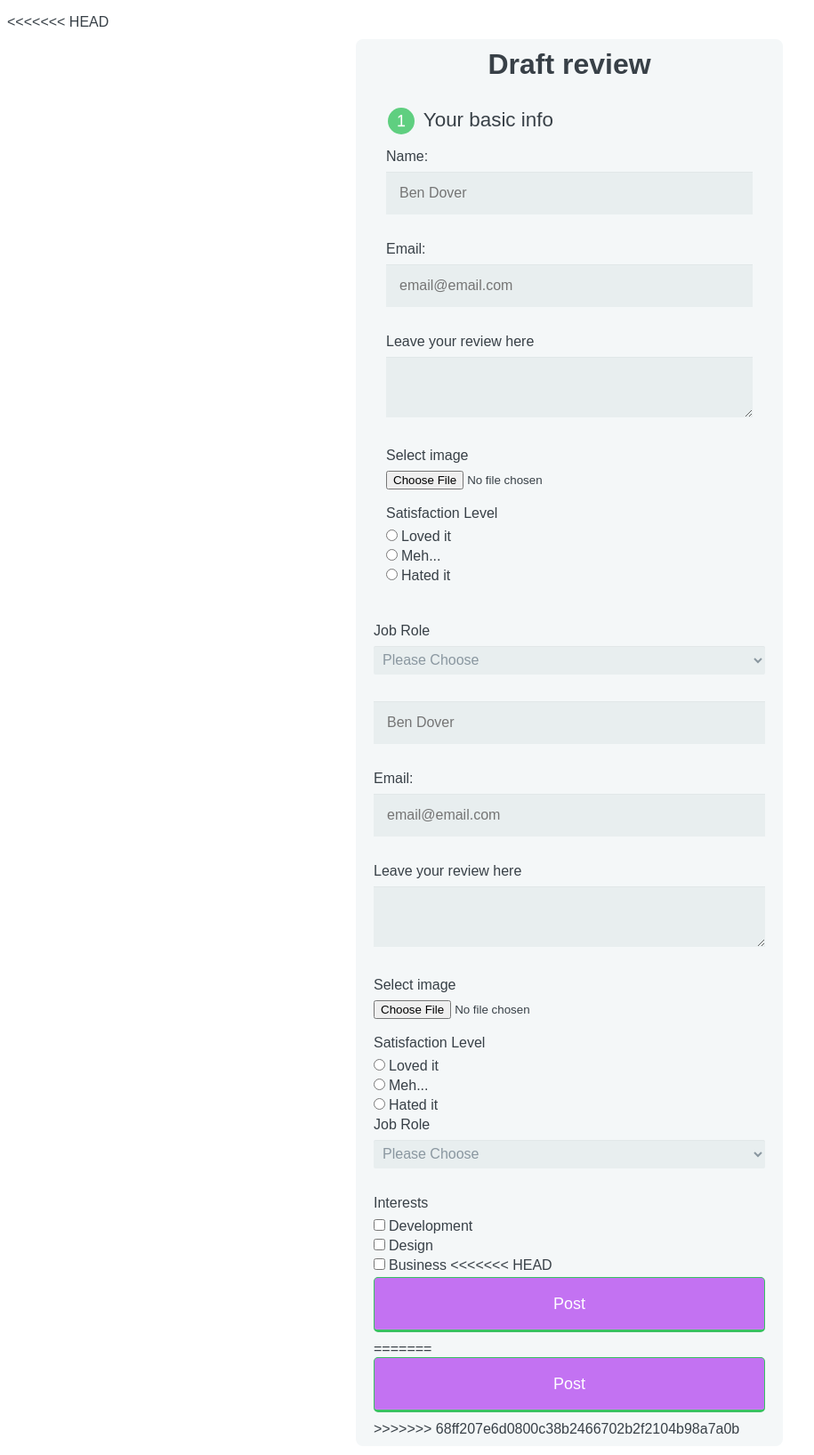
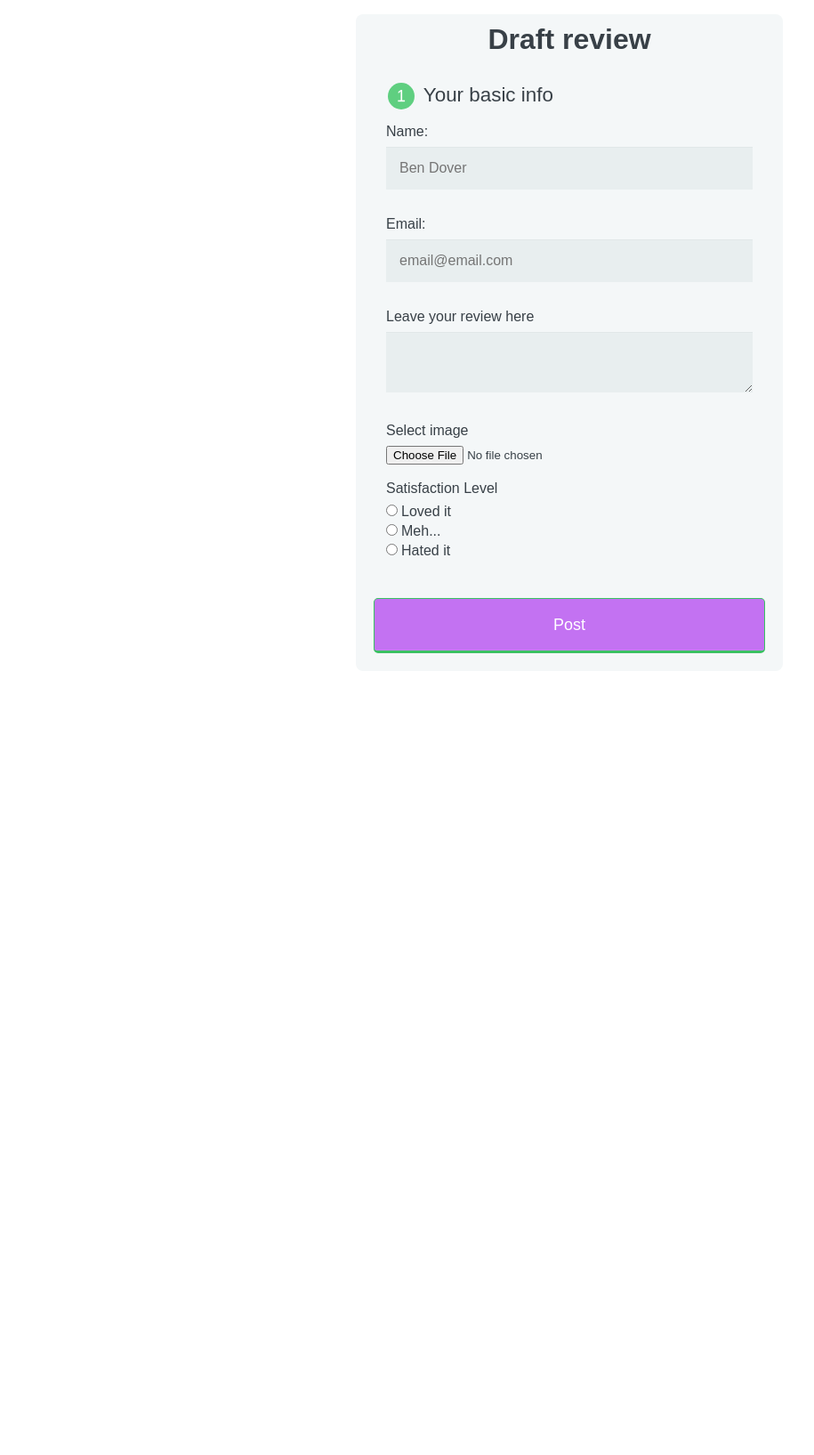
Before and after one commit to zenxha/sushi, a Flask app: page /loginv2 in a window 1280 px wide. Shown: the part 174-1809 px from the top of the page at 89% size, without its empty margins (0-915 px from the left). After the commit the page ends 908 px from the top, so only its background shows below. Run offline with Flask 2, Linux system fonts and the light colour scheme.

Commit message:
fix devams thing

```diff
--- a/templates/homesite/loginv2.html
+++ b/templates/homesite/loginv2.html
@@ -155,7 +155,7 @@ p.show{
 </style>
 </head>
 <body>
-<<<<<<< HEAD
+
 <!--
  using get method so that the students can see the data being submitted by the form when successful.
  using JS to add novalidate into the form attribute so that we can use HTML5 validation as a fallback if someone is not allowing JS on their page.
@@ -194,106 +194,17 @@ p.show{
             <!-- if the user does not fill out the required elements or has something wrong we can tell the user with this information.-->
         </div>
     </fieldset>
+    <button type="submit">Post</button>
 
 
-    <label for="job">Job Role</label>
-    <select id="job" name="user_job" required>
-        <option>Please Choose</option>
-        <optgroup label="Web">
-            <option value="frontend_developer">Front-End Developer</option>
-            <option value="php_developer">PHP Developer</option>
-            <option value="python_developer">Python Developer</option>
-            <option value="rails_developer">Rails Developer</option>
-            <option value="web_designer">Web Designer</option>
-            <option value="wordpress_developer">Wordpress Developer</option>
-        </optgroup>
-        <optgroup label="Mobile">
-            <option value="android_developer">Android Developer</option>
-            <option value="ios_developer">iOS Developer</option>
-            <option value="mobile_designer">Mobile Designer</option>
-        </optgroup>
-        <optgroup label="Business">
-            <option value="business_owner">Business Owner</option>
-            <option value="freelancer">Freelancer</option>
-        </optgroup>
-=======
  <!--
   using get method so that the students can see the data being submitted by the form when successful.
   using JS to add novalidate into the form attribute so that we can use HTML5 validation as a fallback if someone is not allowing JS on their page.
  -->
 
-<form action="/loginv2" method="POST" id="sign-up">
-  <h1>Draft review</h1>
-  <fieldset>
-    <!-- made these fields required -->
-    <legend><span class="number">1</span> Your basic info</legend>
-    <label for="name">Name:</label>
-    <input type="text" id="name" name="user_name" required placeholder="Ben Dover" autofocus>
-    <label for="mail">Email:</label>
-    <input type="email" id="email" name="user_email" required placeholder="email@email.com" autofocus>
-    <label for="bio">Leave your review here</label>
-    <textarea id="bio" name="user_bio"></textarea>
-      <!--upload part-->
-
-          <div class="form-group">
-              <label>Select image</label>
-              <div class="custom-file">
-                  <input type="file" class="custom-file-input" name="image" id="image">
-              </div>
-          </div>
-
-<br>
-    <label>Satisfaction Level</label>
-    <input type="radio" id="love" value="love" name="coffee"><label for="love" class="light">Loved it</label><br/>
-    <input type="radio" id="meh" value="meh" name="coffee"><label for="meh" class="light">Meh...</label><br/>
-    <input type="radio" id="hate" value="dislike" name="coffee"><label for="hate" class="light">Hated it</label><br/>
-
-    <!-- this is an example of the pattern attribute:  pattern="[0-9]{3}-[0-9]{3}-[0-9]{4}" this could be used to force the user to use the proper format -->
-    <!-- same for minlength and maxlength: minlength="8" maxlength="20" we're using JS to do this.-->
-
-    <div class="error">
-        <!-- if the user does not fill out the required elements or has something wrong we can tell the user with this information.-->
-    </div>
-  </fieldset>
-
-
-  <label for="job">Job Role</label>
-  <select id="job" name="user_job" required>
-            <option>Please Choose</option>
-            <optgroup label="Web">
-                <option value="frontend_developer">Front-End Developer</option>
-                <option value="php_developer">PHP Developer</option>
-                <option value="python_developer">Python Developer</option>
-                <option value="rails_developer">Rails Developer</option>
-                <option value="web_designer">Web Designer</option>
-                <option value="wordpress_developer">Wordpress Developer</option>
-            </optgroup>
-            <optgroup label="Mobile">
-                <option value="android_developer">Android Developer</option>
-                <option value="ios_developer">iOS Developer</option>
-                <option value="mobile_designer">Mobile Designer</option>
-            </optgroup>
-            <optgroup label="Business">
-                <option value="business_owner">Business Owner</option>
-                <option value="freelancer">Freelancer</option>
-            </optgroup>
->>>>>>> 68ff207e6d0800c38b2466702b2f2104b98a7a0b
-    </select>
-
-    <label>Interests</label>
-    <input type="checkbox" id="development" value="interest_development" name="user_interest"><label class="light" for="development">Development</label><br>
-    <input type="checkbox" id="design" value="interest_design" name="user_interest"><label class="light" for="design">Design</label><br>
-    <input type="checkbox" id="business" value="interest_business" name="user_interest"><label class="light" for="business">Business</label>
 
 
 
-<<<<<<< HEAD
-    <button type="submit">Post</button>
-=======
-  <button type="submit">Post</button>
->>>>>>> 68ff207e6d0800c38b2466702b2f2104b98a7a0b
-
-</form>
 
 <script type="text/javascript">
     'use strict'; //ensures we are using the most modern JS interpreter available to the browser. And keeps us on our toes for best practices.
```
